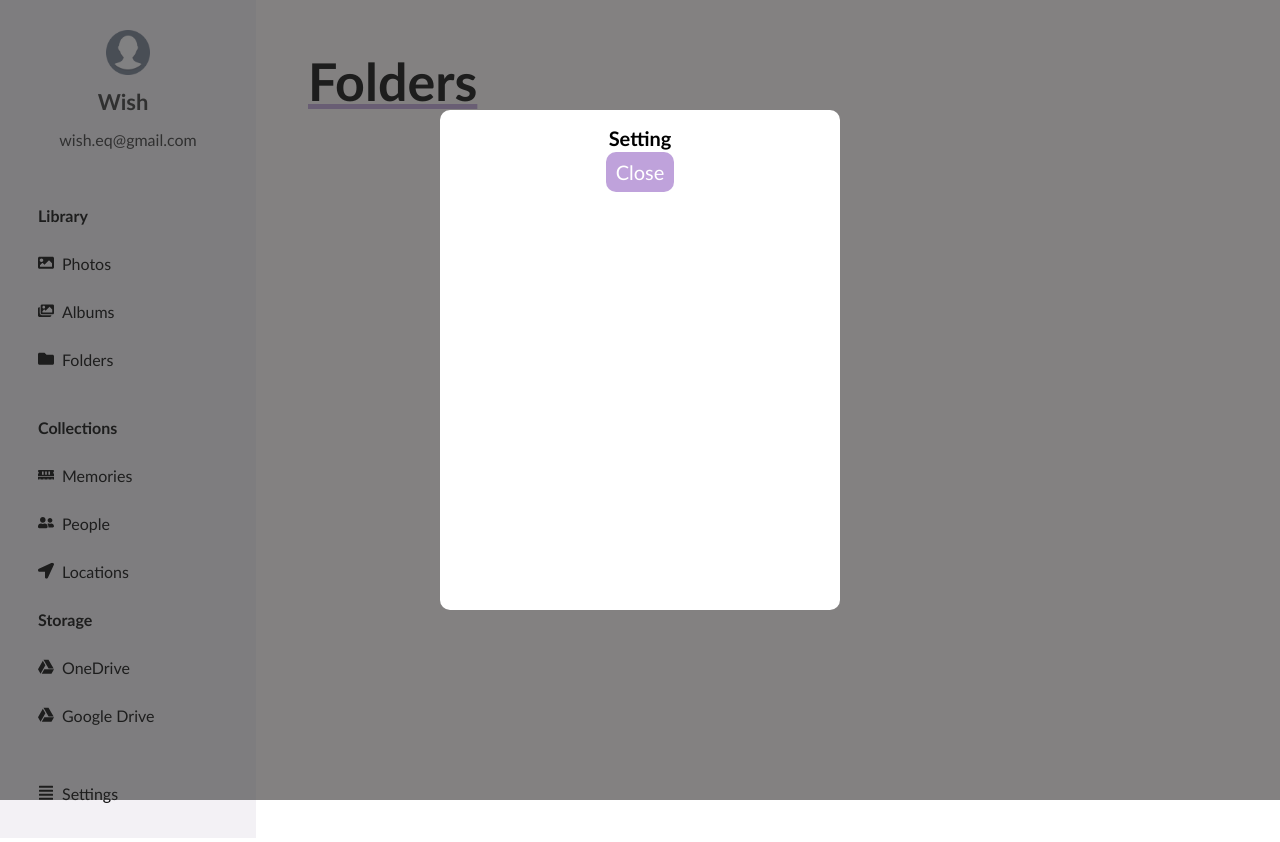
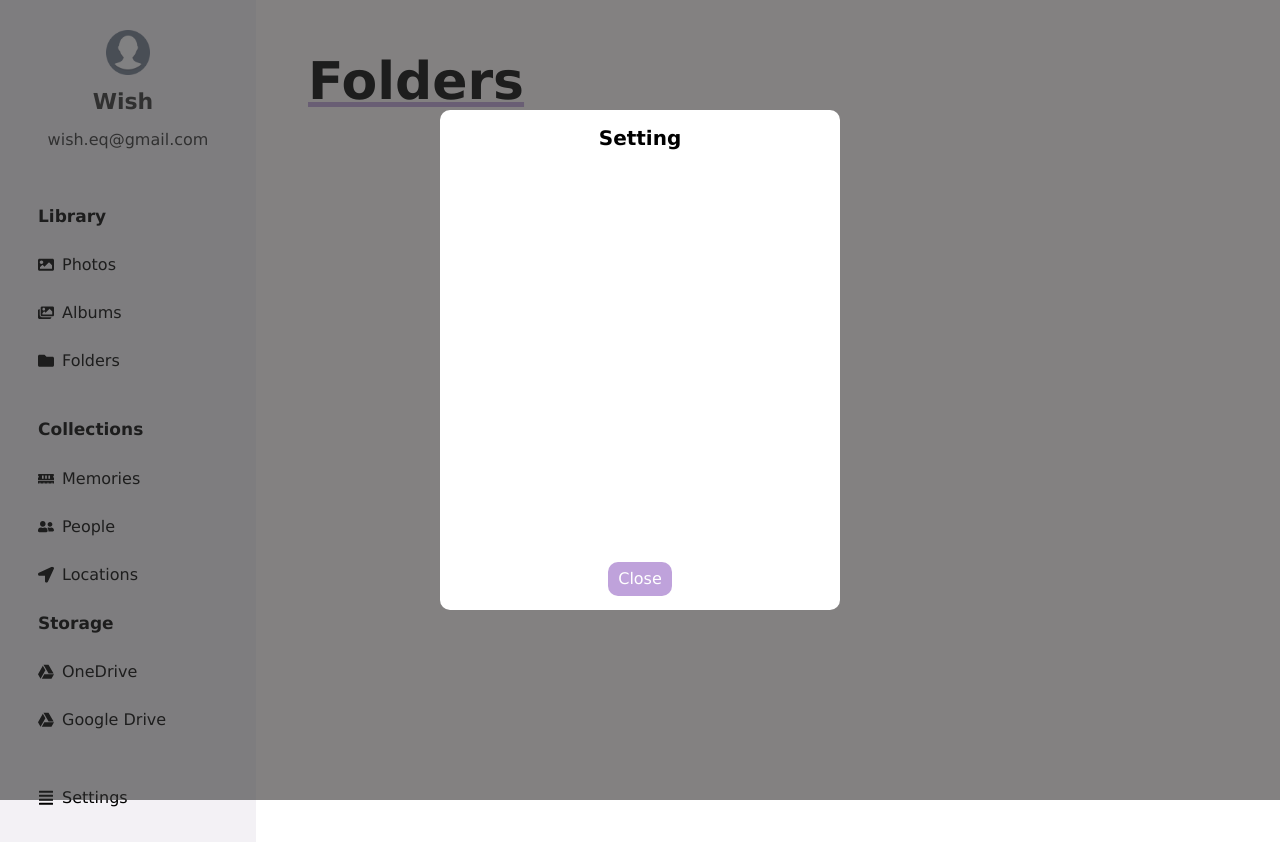
Before and after one commit to wish-eq/display-from-API-exercise, a React (Create React App) app: page /folder in a window 1280 px wide. Both pictures are taken after a click on the element "Settings". Built offline with nearby package versions, Linux system fonts and the light colour scheme.

Commit message:
tailwind css changes

```diff
--- a/public/index.html
+++ b/public/index.html
@@ -1,14 +1,13 @@
 <!DOCTYPE html>
 <html lang="en">
+
 <head>
+  <link href='https://fonts.googleapis.com/css?family=Poppins' rel='stylesheet'>
   <meta charset="utf-8" />
   <link rel="icon" href="%PUBLIC_URL%/favicon.ico" />
   <meta name="viewport" content="width=device-width, initial-scale=1" />
   <meta name="theme-color" content="#000000" />
-    <meta
-      name="description"
-      content="Web site created using create-react-app"
-    />
+  <meta name="description" content="Web site created using create-react-app" />
   <link rel="apple-touch-icon" href="%PUBLIC_URL%/logo192.png" />
   <!--
       manifest.json provides metadata used when your web app is installed on a
@@ -26,6 +25,7 @@
     -->
   <title>React App</title>
 </head>
+
 <body>
   <noscript>You need to enable JavaScript to run this app.</noscript>
   <div id="root"></div>
@@ -40,4 +40,5 @@
       To create a production bundle, use `npm run build` or `yarn build`.
     -->
 </body>
+
 </html>
--- a/src/App.css
+++ b/src/App.css
@@ -2,7 +2,7 @@ body {
   margin: 0;
   padding: 0;
   min-height: 100vh;
-  font-family: "Trebuchet MS";
+  font-family: Geneva, Tahoma, Verdana, sans-serif;
   height: 100%;
   background-position: center;
   background-repeat: no-repeat;
@@ -94,7 +94,8 @@ body {
 }
 
 .menu-header {
-  font-weight: bolder;
+  font-weight: bold;
+  font-size: 17px;
   margin: 0;
   padding: 12px;
 }
@@ -118,6 +119,7 @@ body {
 
 .icon {
   margin-right: 8px;
+  margin-top: 2px;
   transform: translateY(-8%);
 }
 
@@ -258,5 +260,5 @@ body {
   padding-left: 10px;
   padding-right: 10px;
   border-radius: 10px;
-  font-size: 20px;
+  font-size: 16px;
 }
--- a/src/components/leftBar/SettingBox.js
+++ b/src/components/leftBar/SettingBox.js
@@ -19,7 +19,7 @@ export default function SettingBox() {
       {modal && (
         <div className="modal">
           <div className="overlay" onClick={toggleModal}></div>
-          <div className="modal-content flex flex-col  items-center">
+          <div className="modal-content flex flex-col  items-center justify-between ">
             <p className="text-xl font-semibold">Setting</p>
             <button className="close-modal" onClick={toggleModal}>
               Close
```
Lines whose indentation alone changed are shown as unchanged.
